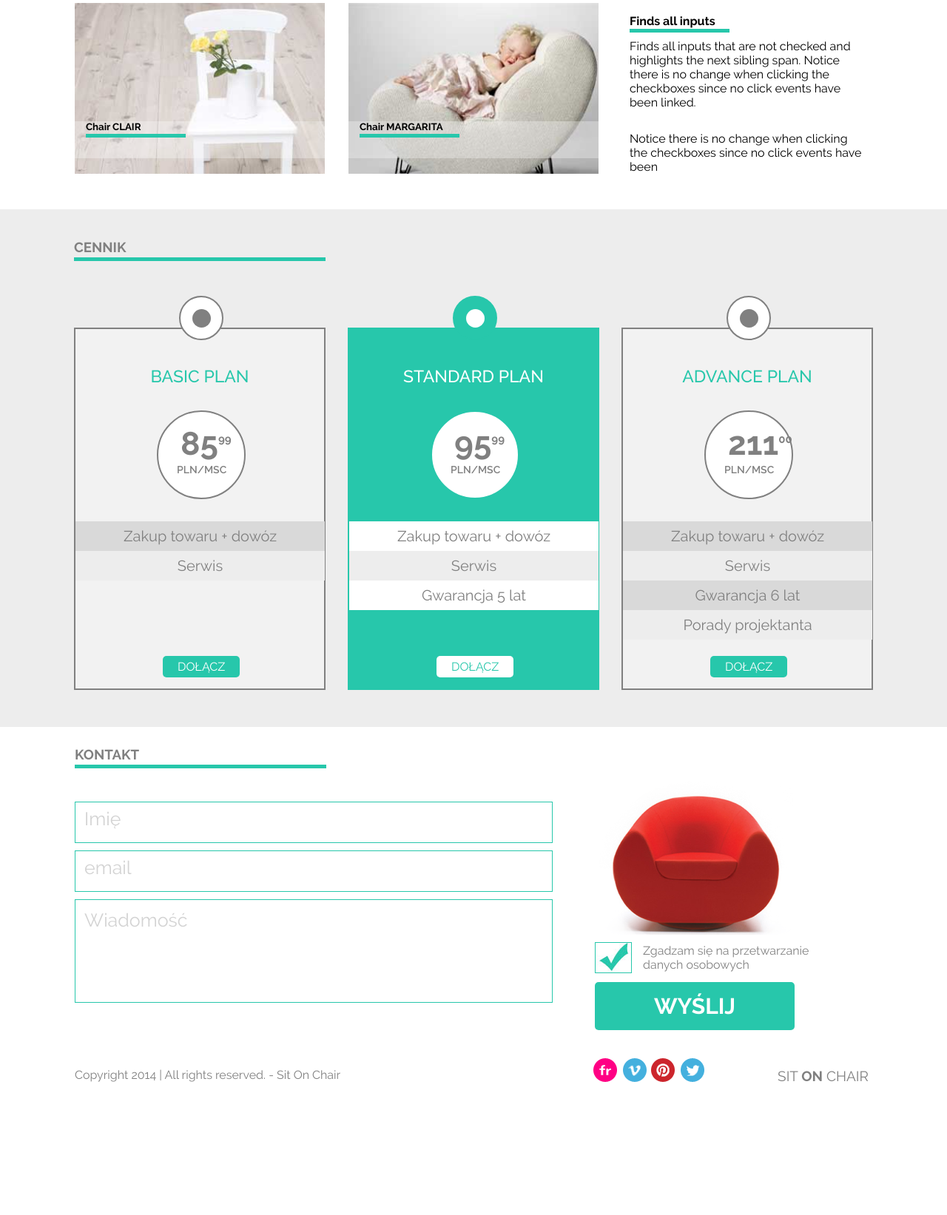
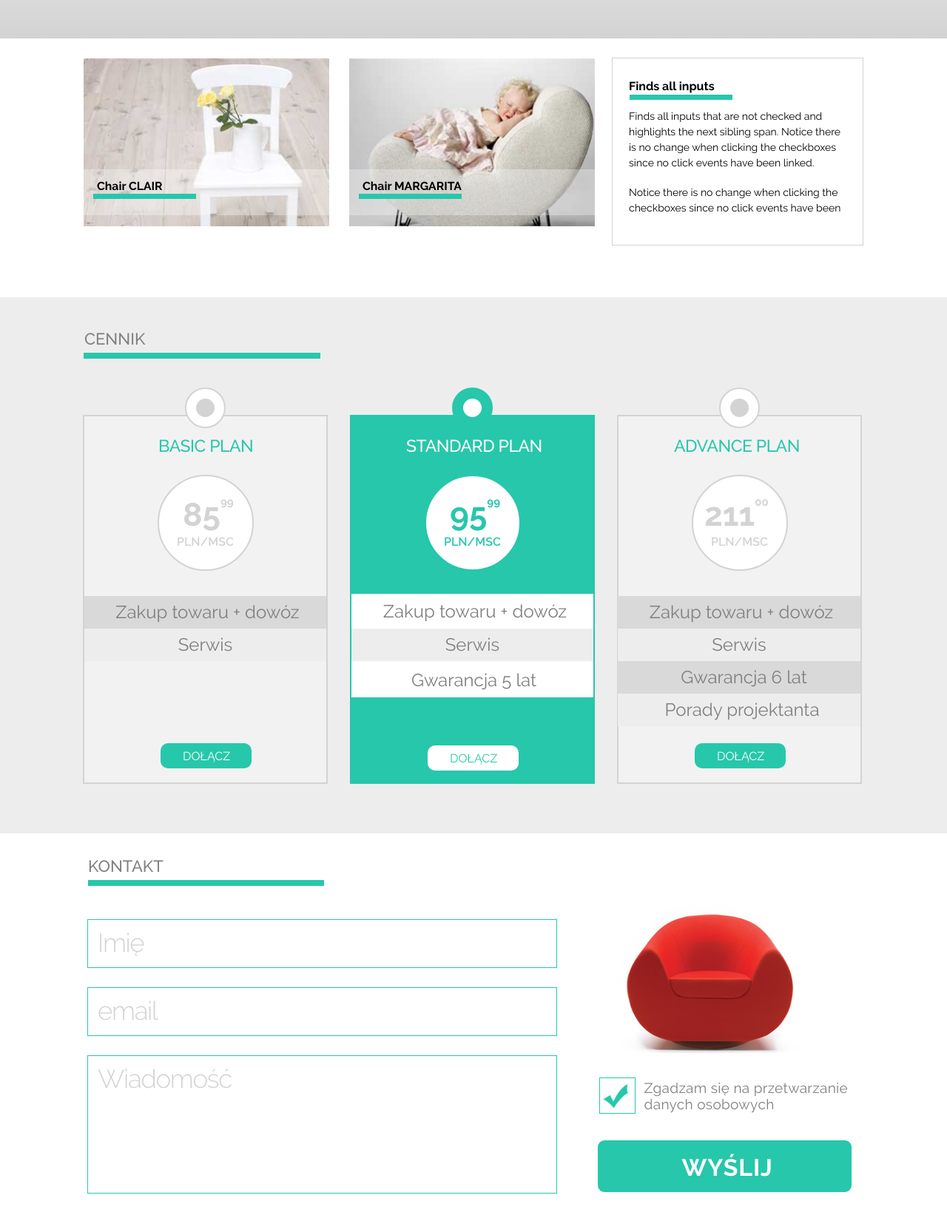
Before and after one commit to toku804/Warsztat-HTML, a plain HTML site: page index.html in a window 1280 px wide. Shown: the part 491-2134 px from the top of the page at 74% size. Before the commit the page ends 1965 px from the top, so only its background shows below. Drawn offline with Linux system fonts and the light colour scheme.

Commit message:
Warsztat 1

```diff
--- a/css/style.css
+++ b/css/style.css
@@ -4,15 +4,15 @@ General styles
 
 * {
     box-sizing: border-box;
-    margin: 0px;
-    padding: 0px;
+    margin: 0;
+    padding: 0;
 }
 
 .container {
     max-width: 1100px;
     margin: 0 auto;
-    padding-left: 10px;
-    padding-right:10px;
+    padding-left: 22px;
+    padding-right:22px;
     position: relative;
 }
 
@@ -282,16 +282,13 @@ body {
 /* ----------------------------------------------------
 Common styles
 -------------------------------------------------  */
-.site-header,
-.site-footer {
-    padding-top: 10px;
-    padding-bottom: 10px;
-}
+
 .column {
     border: 1px solid transparent;
 }
 .text-color {
     color: #27c7ab;
+    font-weight: 700;
 }
 /* ----------------------------------------------------
 Site header
@@ -300,8 +297,10 @@ Site header
     background-color: black;
     color: white;
     text-transform: uppercase;
-    font-weight: bold;
-    font-size: 0.9em;
+    font-weight: 700;
+    font-size: 15px;
+    padding-top: 10px;
+    padding-bottom: 9px;
 }
 .navi {
     list-style: none;
@@ -309,7 +308,11 @@ Site header
 }
 .navi li {
     display: inline-block;
-    padding-left: 30px;
+    padding-left: 33px;
+}
+
+.navi li:first-child {
+    padding-right: 15px;
 }
 /* ----------------------------------------------------
 Hero section
@@ -324,19 +327,26 @@ Hero section
     background: linear-gradient(to bottom, rgba(255,255,255,1) 0%, rgba(246,246,246,1) 47%, rgba(211,211,211,1) 100%);
     filter: progid:DXImageTransform.Microsoft.gradient( startColorstr='#ffffff', endColorstr='#d3d3d3', GradientType=0 );
     padding-top: 70px;
+    height: 504px;
 }
 .menu {
     background-color: black;
     color: white;
-    width: 100px;
-    padding: 10px 5px 5px 5px;
+    width: 120px;
+    height: 96px;
+    padding: 13px 5px 5px 13px;
     position: absolute;
-    top: -55px;
-    left: 270px;
+    top: -60px;
+    left: 224px;
 }
 .menu ul {
     list-style: none;
 }
+
+.menu li {
+    padding-bottom: 8px;
+}
+
 .triangle {
     width: 0;
     height: 0;
@@ -344,130 +354,172 @@ Hero section
     border-width: 0 10px 13px 10px;
     border-color: transparent transparent #000000 transparent;
     position: absolute;
-    top: -13px;
-    left: 36px;
+    top: -10px;
+    left: 44px;
 }
 h1 {
     text-transform: uppercase;
     text-align: center;
     font-size: 40px;
+    font-weight: 500;
+    letter-spacing: -0.01em;
     position: absolute;
-    left: 15px;
-    top: 50px;
+    left: -6px;
+    top: 64px;
 }
 .hero-section .column:first-of-type {
     position: relative;
 }
 .button-nav-left {
-    position: relative;
-    bottom: 180px;
-    left: 0;
+    position: absolute;
+    top: 140px;
+    left: 5px;
     text-decoration: none;
-    font-size: 70px;
+    font-size: 75px;
+    font-weight: 300;
     color: #27c7ab;
+    z-index: 2;
 }
 .hero-section .column:nth-of-type(2) {
     position: relative;
 }
 .button-nav-right {
     position: absolute;
-    top: 90px;
-    right: 0;
+    top: 139px;
+    right: 3px;
     text-decoration: none;
-    font-size: 70px;
+    font-size: 75px;
+    font-weight: 300;
     color: #27c7ab;
 }
 .hero-section p {
-    width: 500px;
+    width: 425px;
     position: absolute;
-    top: 160px;
-    left: -50px;
+    top: 139px;
+    left: -34px;
+    font-size: 15px;
     text-align: center;
+    line-height: 21px;
 }
 .button-cta {
     background-color: #27c7ab;
     margin-top: 20px;
     text-decoration: none;
     text-transform: uppercase;
-    padding: 20px 20px;
+    font-size: 23px;
+    letter-spacing: 0.02em;
+    padding: 14px 30px 12px 45px;
     color: white;
     border-radius: 6px;
     position: absolute;
-    left: 120px;
-    top: 240px;
+    left: 44px;
+    top: 235px;
+}
+
+.hero-section img {
+    position: absolute;
+    top: -2px;
+    left: -38px;
+    height: 423px;
 }
 /* ----------------------------------------------------
 Products section
 -------------------------------------------------  */
 .products-section {
     background-color: white;
-    padding-top: 30px;
+    padding-top: 26px;
     padding-bottom: 30px;
+    height: 350px;
 }
 .products-section .column {
     position: relative;
-    width: 340px;
+    width: 334px;
 }
 .product-sticker {
     position: absolute;
-    top: 160px;
+    top: 150px;
     z-index: 2;
     width: 100%;
-    height: 50px;
+    height: 62px;
     background-color: rgba(255, 255, 255, 0.3);
-    text-indent: 15px;
+    text-indent: 18px;
+    font-size: 19px;
 }
+
 .products-section .column img {
     position: absolute;
     width: 100%;
 }
 .product-sticker::after {
     content: "";
-    border-bottom: 5px solid #27c7ab;
+    border-bottom: 7px solid #27c7ab;
     position: absolute;
-    left: 15px;
-    top: 17px;
-    width: 40%;
+    left: 13px;
+    top: 33px;
+    width: 42%;
 }
+
+.products-section h5 {
+    line-height: 46px;
+}
+
 h5 span {
     text-transform: uppercase;
 }
 .inputs {
-    padding: 15px 10px 25px 10px;
-    height: 250px;
+    padding: 28px 20px 10px 22px;
+    height: 254px;
+    border: 1px solid lightgrey;
+    font-size: 14px
 
 }
 .inputs p {
-    padding-top: 15px;
+    padding-top: 21px;
     padding-bottom: 15px;
+    line-height: 21px;
 }
+
+.inputs p:nth-of-type(2) {
+    padding-top: 4px;
+}
+
 h2 {
     font-size: 16px;
 }
 h2::after {
     content: "";
-    border-bottom: 5px solid #27c7ab;
+    border-bottom: 7px solid #27c7ab;
     position: absolute;
-    left: 10px;
-    top: 35px;
-    width: 40%;
+    left: 23px;
+    top: 49px;
+    width: 41%;
 }
-.products-section .column:first-child,
+.products-section .column:first-child {
+    margin-right: 25px;
+}
+
 .products-section .column:nth-child(2){
-    margin-right: 30px;
+    margin-right: 22px;
 }
+
+.products-section .column:last-child {
+    width: 340px;
+}
+
+
 /* ----------------------------------------------------
 Price section
 -------------------------------------------------  */
 .price-section {
     background-color: #ededed;
     padding-bottom: 110px;
+    height: 725px;
 }
 .price-section .column {
-    margin-top: 100px;
-    width: 340px;
-    height: 490px;
-    border: 2px solid grey;
+    margin-top: 99px;
+    width: 331px;
+    height: 499px;
+    border: 2px solid lightgrey;
     padding: 50px 20px 50px 20px;
     position: relative;
     top: 60px;
@@ -475,18 +527,20 @@ Price section
 }
 .price-section h3 {
     position: absolute;
-    top: 40px;
-    left: 10px;
+    top: 43px;
+    left: 24px;
     color: grey;
     text-transform: uppercase;
+    font-size: 22px;
+    font-weight: 500;
 }
 .price-section h3::after {
     content: "";
-    border-bottom: 5px solid #27c7ab;
+    border-bottom: 8px solid #27c7ab;
     position: absolute;
-    left: 0px;
-    top: 25px;
-    width: 340px;
+    left: -1px;
+    top: 32px;
+    width: 320px;
     margin-bottom: 20px;
 }
 .basic-plan {
@@ -502,13 +556,13 @@ Price section
     background-color: #f2f2f2;
 }
 .outer-circle {
-    width: 60px;
-    height: 60px;
+    width: 55px;
+    height: 55px;
     border-radius: 50%;
-    border: 2px solid grey;
+    border: 2px solid lightgrey;
     position: absolute;
-    top: -45px;
-    left: 140px;
+    top: -39px;
+    left: 136px;
     background-color: white;
 }
 .standard-plan .outer-circle {
@@ -520,65 +574,100 @@ Price section
     height: 25px;
     border-radius: 50%;
     position: absolute;
-    top: -27px;
-    left: 158px;
-    background-color: grey;
+    top: -24px;
+    left: 151px;
+    background-color: lightgrey;
     z-index: 2;
 }
 .standard-plan .inner-circle {
     background-color: white;
 }
-h4 {
+.basic-plan h4 {
     text-transform: uppercase;
     font-size: 23px;
     font-weight: 500;
     color: #27c7ab;
+    position: absolute;
+    top: 26px;
+    left: 100px;
+    letter-spacing: -0.02em;
 }
+
 .standard-plan h4 {
+    text-transform: uppercase;
+    font-size: 23px;
+    font-weight: 500;
     color: white;
+    position: absolute;
+    top: 26px;
+    left: 74px;
+    letter-spacing: -0.02em;
 }
+
+.advance-plan h4 {
+    text-transform: uppercase;
+    font-size: 23px;
+    font-weight: 500;
+    color: #27c7ab;
+    position: absolute;
+    top: 26px;
+    left: 75px;
+    letter-spacing: -0.02em;
+}
+
 .price {
-    width: 120px;
-    height: 120px;
+    width: 130px;
+    height: 130px;
     border-radius: 50%;
-    border: 2px solid grey;
+    border: 2px solid lightgrey;
     position: absolute;
-    top: 110px;
-    left: 110px;
-    color: grey;
+    top: 79px;
+    left: 99px;
+    color: lightgrey;
     background-color: white;
 }
 .standard-plan .price {
     border: 2px solid #27c7ab;
+    color: #27c7ab;
 }
 .price p:first-child {
     font-size: 44px;
     font-weight: 700;
     position: absolute;
-    top: 17px;
-    left: 30px;
+    top: 26px;
+    left: 32px;
+}
+.advance-plan .price p:first-child {
+    left: 15px;
 }
 .price p:first-child sup {
     font-size: 15px;
+    position: absolute;
 }
 .price p:last-child {
     position: absolute;
     text-transform: uppercase;
-    top: 70px;
-    left: 25px;
-    font-size: 14px;
+    top: 79px;
+    left: 24px;
+    font-size: 16px;
     font-weight: 600;
 }
 .price-section ul {
-    font-size: 20px;
+    font-size: 24px;
     list-style: none;
     position: absolute;
-    top: 260px;
+    top: 243px;
     left: 0;
     color: grey;
-    line-height: 40px;
-    width: 337px;
+    line-height: 44px;
+    width: 327px;
 }
+
+.advance-plan ul {
+    left: -1px;
+    width: 328px;
+}
+
 .price-section li:nth-child(2n+1) {
     background-color: #d9d9d9;
 }
@@ -591,28 +680,55 @@ h4 {
 .standard-plan li:nth-child(2n+2) {
     background-color: #ededed;
 }
+
+.price-section li:nth-child(1) {
+    padding-left: 6px;
+
+}
+.standard-plan li:nth-child(1) {
+    padding-left: 7px;
+    margin-top: -3px;
+    line-height: 47px;
+}
+
+.standard-plan li:nth-child(3) {
+    padding-left: 4px;
+    padding-top: 2px;
+    margin-bottom: -3px;
+    line-height: 47px;
+}
+
+.advance-plan li:nth-child(3) {
+    padding-left: 13px;
+}
+
+.advance-plan li:nth-child(4) {
+    padding-left: 8px;
+}
+
 .button-join {
     background-color: #27c7ab;
     text-decoration: none;
     text-transform: uppercase;
     color: white;
     font-size: 16px;
-    padding: 5px 20px 5px 20px;
-    border-radius: 5px;
+    padding: 8px 29px 7px 30px;
+    border-radius: 10px;
     position: absolute;
-    bottom: 15px;
-    left: 118px;
+    bottom: 19px;
+    left: 103px;
 }
 .standard-plan .button-join {
     background-color: white;
     color: #27c7ab;
+    bottom: 16px;
 }
 /* ----------------------------------------------------
 Form section
 -------------------------------------------------  */
 .form-section {
     background-color: white;
-    height: 400px;
+    height: 500px;
     margin-bottom: 50px;
 }
 
@@ -630,32 +746,35 @@ Form section
 
 .form-section h3 {
     position: absolute;
-    top: 25px;
+    top: 30px;
+    left: 6px;
     color: grey;
     text-transform: uppercase;
+    font-size: 22px;
+    font-weight: 500;
 }
 
 .form-section h3::after {
     content: "";
-    border-bottom: 5px solid #27c7ab;
+    border-bottom: 8px solid #27c7ab;
     position: absolute;
-    left: 0px;
-    top: 25px;
-    width: 340px;
-    margin-bottom: 20px;
+    left: 0;
+    top: 32px;
+    width: 319px;
 }
 
 .contact-form {
     position: absolute;
-    top: 100px;
-    width: 100%;
+    top: 115px;
+    left: 5px;
+    width: 635px;
 }
 
 .form-control {
     display: block;
     width: 100%;
-    padding: 17px 12px 17px 12px;
-    margin-bottom: 10px;
+    padding: 29px 12px 15px 13px;
+    margin-bottom: 26px;
     border: 1px solid #27c7ab;
     line-height: 20px;
 }
@@ -663,51 +782,67 @@ Form section
 .form-control::-webkit-input-placeholder {
     color: lightgray;
     font-family: Raleway !important;
-    font-size: 25px;
+    font-size: 35px;
+    font-weight: 300;
+    line-height: 60px;
+    letter-spacing: -0.04em;
+
 }
 
 .form-control::-moz-placeholder {
     color: lightgray;
     font-family: Raleway !important;
-    font-size: 25px;
+    font-size: 35px;
+    font-weight: 300;
+    line-height: 60px;
+    letter-spacing: -0.04em;
 }
 
 .form-control::-ms-input-placeholder {
     color: lightgray;
     font-family: Raleway !important;
-    font-size: 25px;
+    font-size: 35px;
+    font-weight: 300;
+    line-height: 60px;
+    letter-spacing: -0.04em;
 }
 
-textarea {
+.contact-form textarea {
     resize:none;
-    height: 140px;
+    height: 187px;
+    padding-top: 1px;
 }
 
 .form-section .column:nth-child(2)>img {
     position: absolute;
-    top: 70px;
-    left: 60px;
+    top: 86px;
+    left: 81px;
 }
 
 .checkbox {
     position: absolute;
-    left: 55px;
-    top: 290px;
-    width: 50px;
-    height: 42px;
+    left: 63px;
+    top: 329px;
+    width: 49px;
+    height: 49px;
     border: 1px solid #27c7ab;
 }
 
 .checkbox img {
     position: absolute;
+    left: 0px;
+    top: 8px;
+    height: 73%;
 }
 
 .clause {
     position: absolute;
-    top: 292px;
-    left: 120px;
-    width: 250px;
+    top: 332px;
+    left: 124px;
+    width: 279px;
     color: grey;
+    font-size: 19px;
+    letter-spacing: 0.017em;
 }
 
 .button-send {
@@ -715,13 +850,14 @@ textarea {
     text-decoration: none;
     text-transform: uppercase;
     color: white;
-    font-size: 30px;
+    font-size: 32px;
     font-weight: bold;
-    padding: 15px 80px 15px 80px;
-    border-radius: 5px;
+    padding: 18px 106px 15px 114px;
+    border-radius: 9px;
     position: absolute;
-    top: 344px;
-    left: 55px;
+    top: 414px;
+    left: 61px;
+    letter-spacing: 0.03em;
 }
 
 /* ----------------------------------------------------
@@ -730,6 +866,8 @@ Site footer
 
 .site-footer {
     background-color: white;
+    padding-top: 34px;
+    padding-bottom: 10px;
 }
 
 .site-footer .column {
@@ -738,21 +876,24 @@ Site footer
 
 .copyrights {
     color: grey;
+    letter-spacing: 0.049em;
 }
 
 .footer-logo {
     display: inline-block;
     position: absolute;
-    left: 160px;
+    left: 168px;
     top: -15px;
 }
 
 .site-footer .column>p:not(.copyrights) {
     color: grey;
     text-transform: uppercase;
-    font-size: 19px;
+    font-size: 21px;
     position: absolute;
-    right: 5px;
+    right: 0px;
+    top: -4px;
+    letter-spacing: 0.02em;
 }
 
 .site-footer .column>p:not(.copyrights) span {
--- a/index.html
+++ b/index.html
@@ -151,7 +151,7 @@
         <div class="container">
             <div class="layout-2-cols">
                 <div class="column">
-                    <p class="copyrights">Copyright 2014 | All rights reserved. - Sit On Chair</p>
+                    <p class="copyrights">Copyright 2014 | All Rights Reserved. - Sit On Chair</p>
                 </div>
                 <div class="column">
                     <div class="footer-logo">
```
